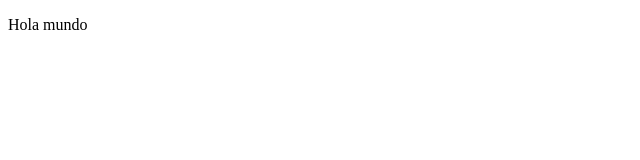
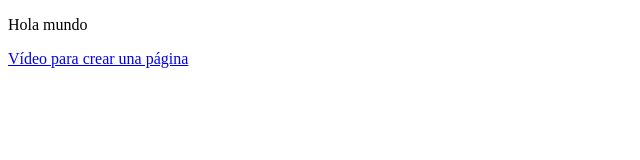
Before and after one commit to anaupay/alfa, a plain HTML site: page index.html in a window 1280 px wide. Shown: the whole page, without its empty margins (0-640 px from the left). Drawn offline with Linux system fonts and the light colour scheme.

Commit message:
Update index.html

```diff
--- a/index.html
+++ b/index.html
@@ -4,6 +4,8 @@
 <body>
 <p>Hola mundo</p>
 
+<a href="https://www.youtube.com/watch?v=aaEeEpOC-EQ"> Vídeo para crear una página </a>
+
 </body>
 
 </html>
```
